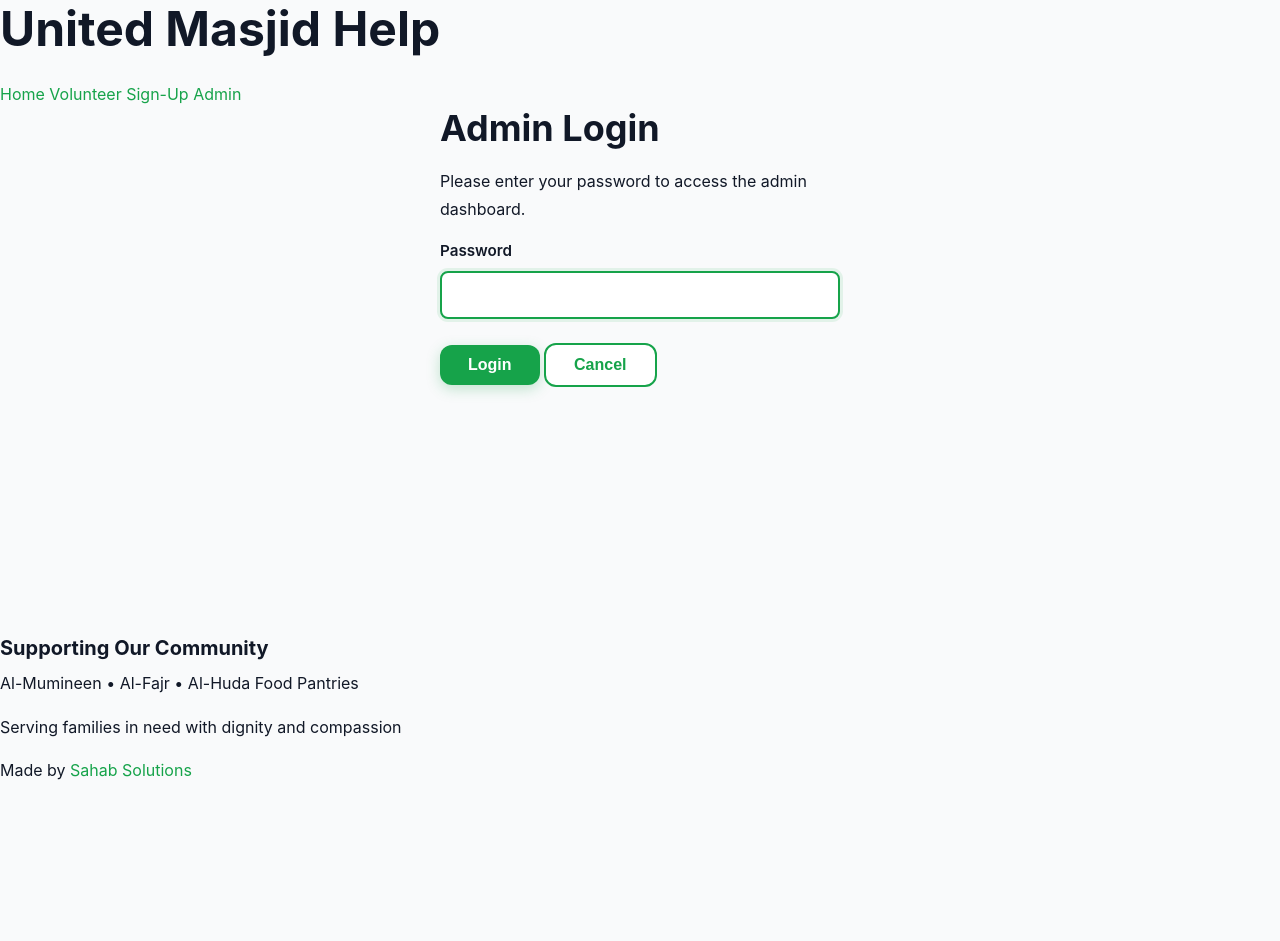
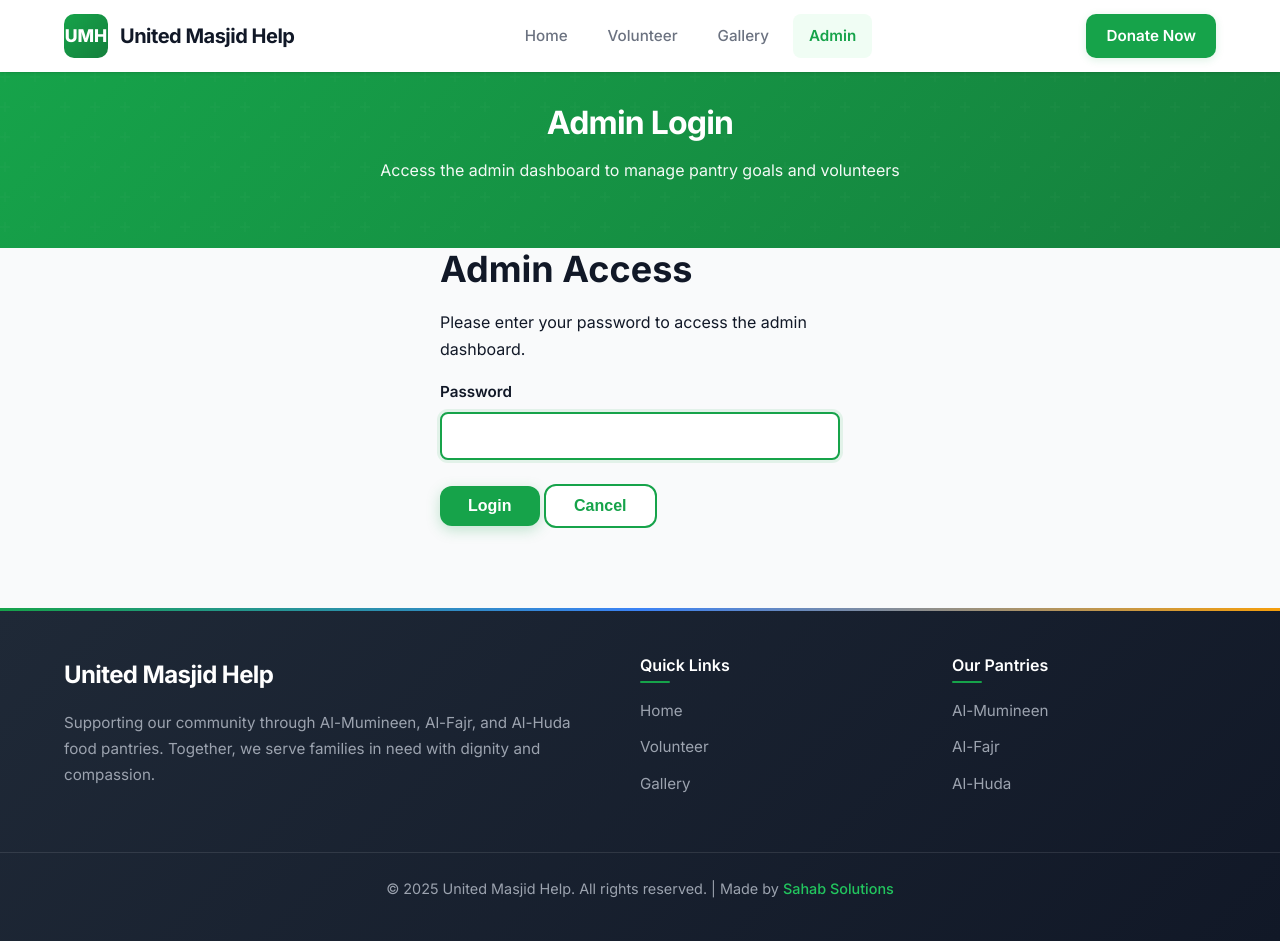
Before and after one commit to Ramo-11/united-masjid-help, a website: page views/admin-login.html in a window 1280 px wide. Before the commit the page ends 800 px from the top, so only its background shows below. Drawn offline with Linux system fonts and the light colour scheme; files that its build step writes are made by us from their sources; no server answers; files whose address does not match are found by name.

Commit message:
fixed some design issues and added packing

```diff
--- a/public/css/admin.css
+++ b/public/css/admin.css
@@ -215,7 +215,7 @@
 /* Food Goals Grid */
 .food-goals-grid {
     display: grid;
-    grid-template-columns: repeat(auto-fill, minmax(320px, 1fr));
+    grid-template-columns: repeat(auto-fill, minmax(400px, 1fr));
     gap: 1.5rem;
     margin-top: 1rem;
 }
--- a/public/js/admin-dashboard.js
+++ b/public/js/admin-dashboard.js
@@ -187,6 +187,7 @@ async function loadVolunteerSlots() {
             let badgeClass = 'badge-other';
             if (slot.type === 'Distribution') badgeClass = 'badge-distribution';
             if (slot.type === 'Transportation') badgeClass = 'badge-transportation';
+            if (slot.type === 'Packing') badgeClass = 'badge-packing';
             if (slot.type === 'Item Donation') badgeClass = 'badge-donation';
 
             // Check if slot is completed
@@ -260,6 +261,9 @@ async function loadVolunteerSlots() {
                             <option value="Transportation" ${
                                 slot.type === 'Transportation' ? 'selected' : ''
                             }>Transportation</option>
+                            <option value="Packing" ${
+                                slot.type === 'Packing' ? 'selected' : ''
+                            }>Packing</option>
                             <option value="Item Donation" ${
                                 slot.type === 'Item Donation' ? 'selected' : ''
                             }>Item Donation</option>
--- a/views/admin-login.html
+++ b/views/admin-login.html
@@ -3,24 +3,72 @@
     <head>
         <meta charset="UTF-8" />
         <meta name="viewport" content="width=device-width, initial-scale=1.0" />
-        <title>Admin Login</title>
+        <title>Admin Login - United Masjid Help</title>
+
+        <!-- Google Fonts -->
+        <link rel="preconnect" href="https://fonts.googleapis.com" />
+        <link rel="preconnect" href="https://fonts.gstatic.com" crossorigin />
+        <link
+            href="https://fonts.googleapis.com/css2?family=Inter:wght@400;500;600;700;800&display=swap"
+            rel="stylesheet"
+        />
+
+        <!-- CSS Files -->
+        <link rel="stylesheet" href="css/common.css" />
+        <link rel="stylesheet" href="css/navigation.css" />
         <link rel="stylesheet" href="css/admin.css" />
-        <link rel="stylesheet" href="css/common.css" />
-        <link rel="stylesheet" href="css/old_nav.css" />
     </head>
     <body>
-        <header>
-            <h1>United Masjid Help</h1>
-            <nav>
-                <a href="/">Home</a>
-                <a href="volunteer.html">Volunteer Sign-Up</a>
-                <a href="admin-login.html" class="active">Admin</a>
-            </nav>
-        </header>
+        <!-- Navigation -->
+        <nav class="navbar">
+            <div class="navbar-container">
+                <a href="/" class="navbar-brand">
+                    <div class="navbar-logo">UMH</div>
+                    <span class="navbar-title">United Masjid Help</span>
+                </a>
+
+                <ul class="navbar-nav" id="navbarNav">
+                    <li class="nav-item">
+                        <a href="/" class="nav-link">Home</a>
+                    </li>
+                    <li class="nav-item">
+                        <a href="/volunteer.html" class="nav-link">Volunteer</a>
+                    </li>
+                    <li class="nav-item">
+                        <a href="/media.html" class="nav-link">Gallery</a>
+                    </li>
+                    <li class="nav-item">
+                        <a href="/admin-login.html" class="nav-link active">Admin</a>
+                    </li>
+                </ul>
+
+                <div class="navbar-actions">
+                    <a href="/#donate" class="navbar-cta">Donate Now</a>
+                </div>
+
+                <button class="mobile-menu-toggle" id="mobileMenuToggle">
+                    <span class="hamburger">
+                        <span></span>
+                        <span></span>
+                        <span></span>
+                    </span>
+                </button>
+            </div>
+        </nav>
+
+        <!-- Hero Section -->
+        <section class="hero" style="padding: 2rem 0">
+            <div class="hero-content">
+                <h1 style="font-size: 2rem">Admin Login</h1>
+                <p style="font-size: 1rem">
+                    Access the admin dashboard to manage pantry goals and volunteers
+                </p>
+            </div>
+        </section>
 
         <main class="container">
             <div class="form-container" style="max-width: 400px">
-                <h2>Admin Login</h2>
+                <h2>Admin Access</h2>
                 <p>Please enter your password to access the admin dashboard.</p>
 
                 <form id="admin-login-form">
@@ -29,7 +77,7 @@
                         <input type="password" id="admin-password" required autofocus />
                     </div>
 
-                    <div id="error-message" class="error-message" style="display: none">
+                    <div id="error-message" class="alert alert-error" style="display: none">
                         Incorrect password. Please try again.
                     </div>
 
@@ -43,22 +91,46 @@
             </div>
         </main>
 
-        <footer>
+        <!-- Footer -->
+        <footer class="footer">
             <div class="footer-content">
-                <div class="footer-section">
-                    <h4>Supporting Our Community</h4>
-                    <p>Al-Mumineen • Al-Fajr • Al-Huda Food Pantries</p>
-                    <p>Serving families in need with dignity and compassion</p>
-                </div>
-                <div class="footer-section">
-                    <p>
-                        Made by
-                        <a href="https://sahab-solutions.com" target="_blank">Sahab Solutions</a>
+                <div class="footer-brand">
+                    <span class="footer-logo-text">United Masjid Help</span>
+                    <p class="footer-description">
+                        Supporting our community through Al-Mumineen, Al-Fajr, and Al-Huda food
+                        pantries. Together, we serve families in need with dignity and compassion.
                     </p>
                 </div>
+
+                <div class="footer-section">
+                    <h4>Quick Links</h4>
+                    <ul class="footer-links">
+                        <li><a href="/">Home</a></li>
+                        <li><a href="/volunteer.html">Volunteer</a></li>
+                        <li><a href="/media.html">Gallery</a></li>
+                    </ul>
+                </div>
+
+                <div class="footer-section">
+                    <h4>Our Pantries</h4>
+                    <ul class="footer-links">
+                        <li><a href="/#donate">Al-Mumineen</a></li>
+                        <li><a href="/#donate">Al-Fajr</a></li>
+                        <li><a href="/#donate">Al-Huda</a></li>
+                    </ul>
+                </div>
+            </div>
+
+            <div class="footer-bottom">
+                <p>
+                    &copy; 2025 United Masjid Help. All rights reserved. | Made by
+                    <a href="https://sahab-solutions.com" target="_blank">Sahab Solutions</a>
+                </p>
             </div>
         </footer>
 
+        <!-- JavaScript -->
+        <script src="js/navigation.js"></script>
         <script src="js/admin-login.js"></script>
     </body>
 </html>
```
Also changed, not shown: app.js (+12 -7 lines), views/admin-dashboard.html (+1 -0 lines), views/donate.html (+0 -1 lines).
